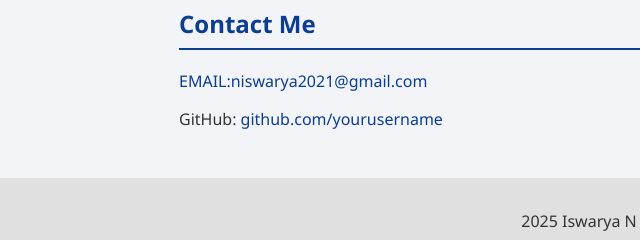
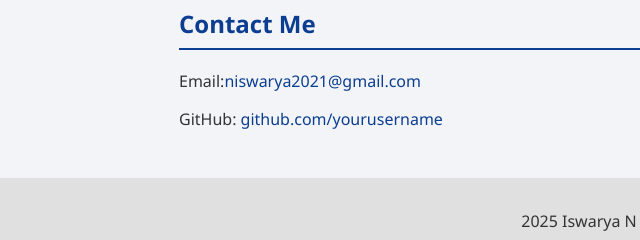
Before and after one commit to ISWARYA2025N/portfolio-site, a plain HTML site: page index.html in a window 1280 px wide. Shown: the part 668-908 px from the top of the page, 61-701 px from the left. Drawn offline with Linux system fonts and the light colour scheme.

Commit message:
Add files via upload

```diff
--- a/index.html
+++ b/index.html
@@ -29,7 +29,7 @@
 
   <section class="contact">
     <h2>Contact Me</h2>
-    <a href="mailto:niswarya2021@gmail.com">EMAIL:niswarya2021@gmail.com</a>
+    <p>Email:<a href="emailto:niswarya2021@gmail.com">niswarya2021@gmail.com</a></p>
     <p>GitHub: <a href="https://github.com/ISWARYA2025N" target="_blank">github.com/yourusername</a></p>
   </section>
 
```
